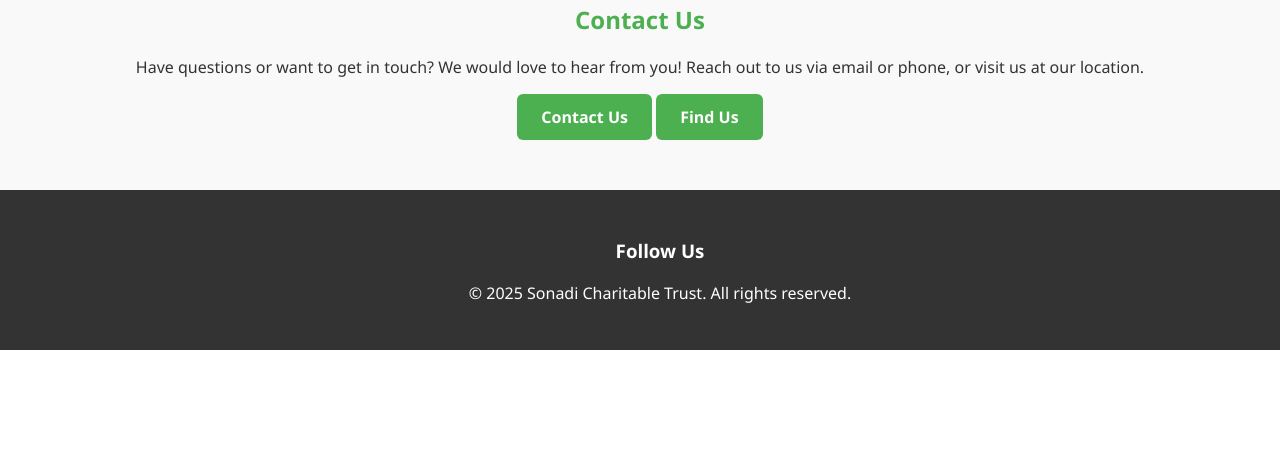
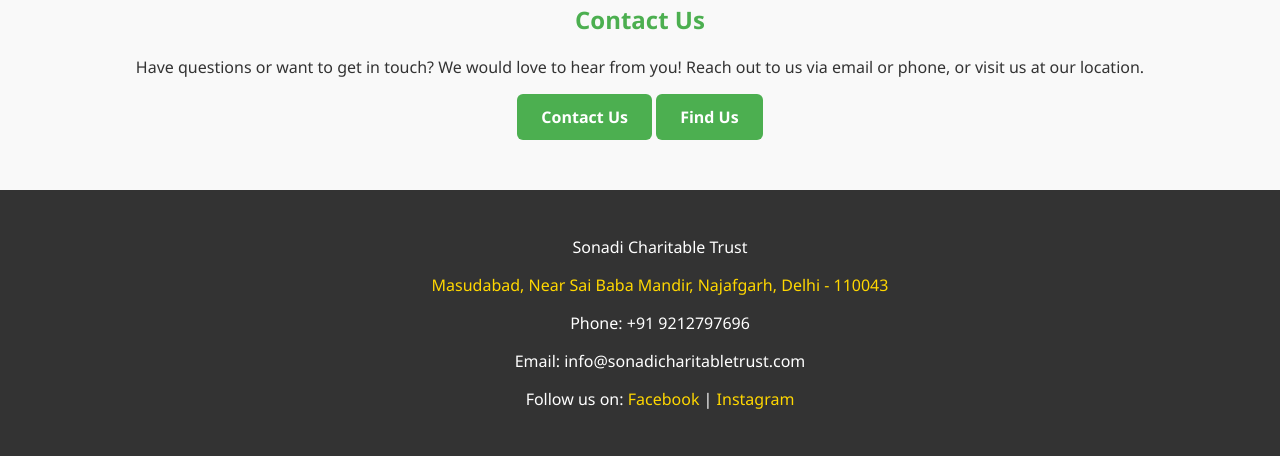
Before and after one commit to SonadiTrust/sonadi-project, a Django app: page / in a window 1280 px wide. Shown: the part 1005-1461 px from the top of the page. Before the commit the page ends 1355 px from the top, so only its background shows below. Run offline with Django 5.2, Linux system fonts and the light colour scheme.

Commit message:
modified footer

```diff
--- a/templates/footer.html
+++ b/templates/footer.html
@@ -1,22 +1,22 @@
-{% load static %}
-<footer class="footer">
-    <div class="container">
-        <div class="footer-grid">
-            <div class="footer-section">
-                <h3 class="footer-title">Follow Us</h3>
-                <div class="social-links">
-                    <a href="https://www.facebook.com/SonadiCharitableTrust/" target="_blank" class="social-link" rel="noopener noreferrer">
-                        <i class="fab fa-facebook"></i>
-                    </a>
-                    <a href="https://www.instagram.com/sonadicharitabletrust/" target="_blank" class="social-link" rel="noopener noreferrer">
-                        <i class="fab fa-instagram"></i>
-                    </a>
-                </div>
-            </div>
-        </div>
-
-        <div class="footer-bottom">
-            <p>&copy; {% now "Y" %} Sonadi Charitable Trust. All rights reserved.</p>
-        </div>
-    </div>
-</footer
+<footer>
+  <p>Sonadi Charitable Trust</p>
+  <a
+    href="https://maps.app.goo.gl/Sa318vMGxYiHeN6q6"
+    target="_blank"
+    rel="noopener noreferrer"
+  >
+    Masudabad, Near Sai Baba Mandir, Najafgarh, Delhi - 110043 </a
+  ><br />
+  <p>Phone: +91 9212797696</p>
+  <p>Email: info@sonadicharitabletrust.com</p>
+  <p>
+    Follow us on:
+    <a href="https://www.facebook.com/SonadiCharitableTrust/" target="_blank"
+      >Facebook</a
+    >
+    |
+    <a href="https://www.instagram.com/sonadicharitabletrust/" target="_blank"
+      >Instagram</a
+    >
+  </p>
+</footer>
```
